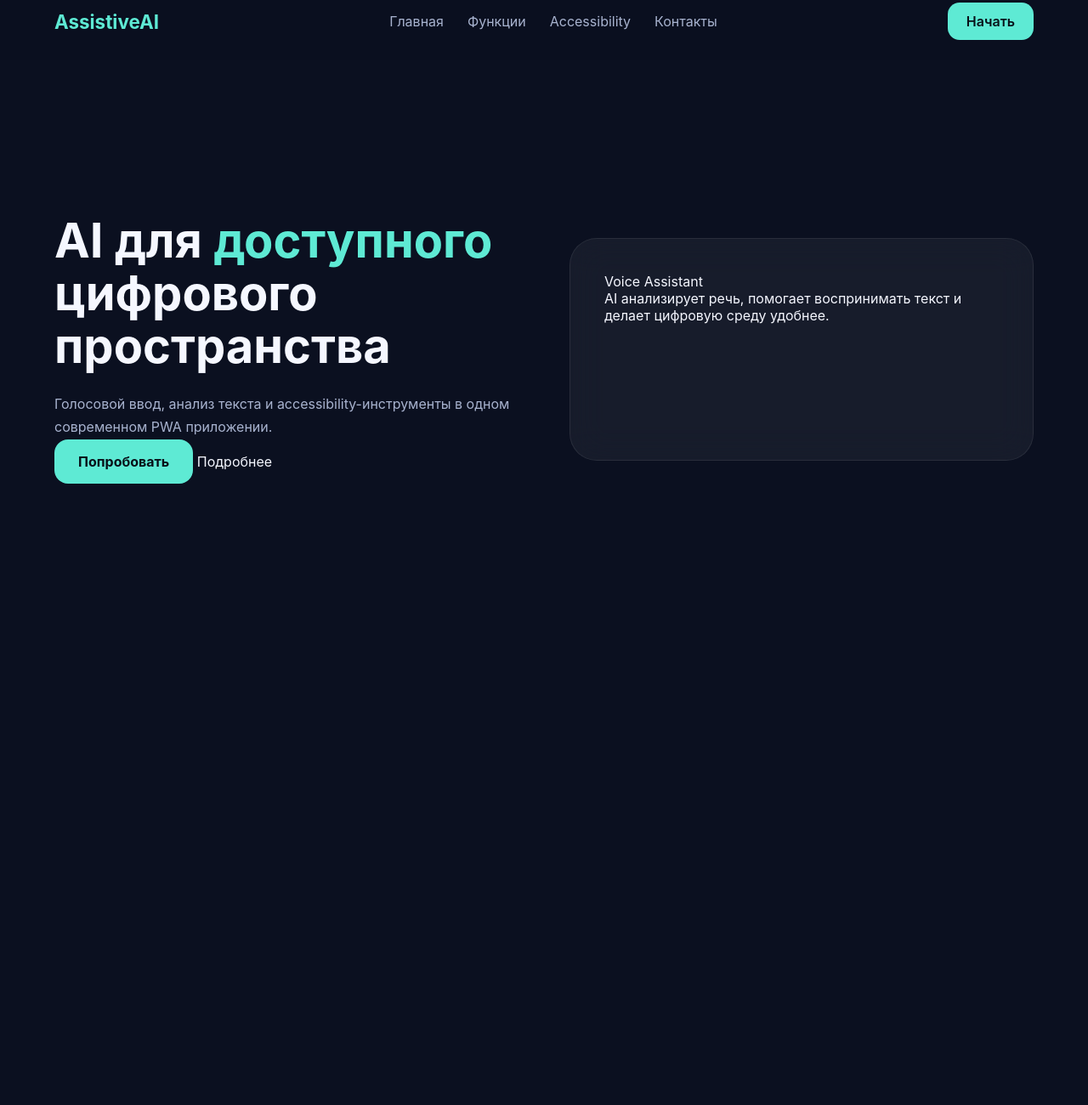
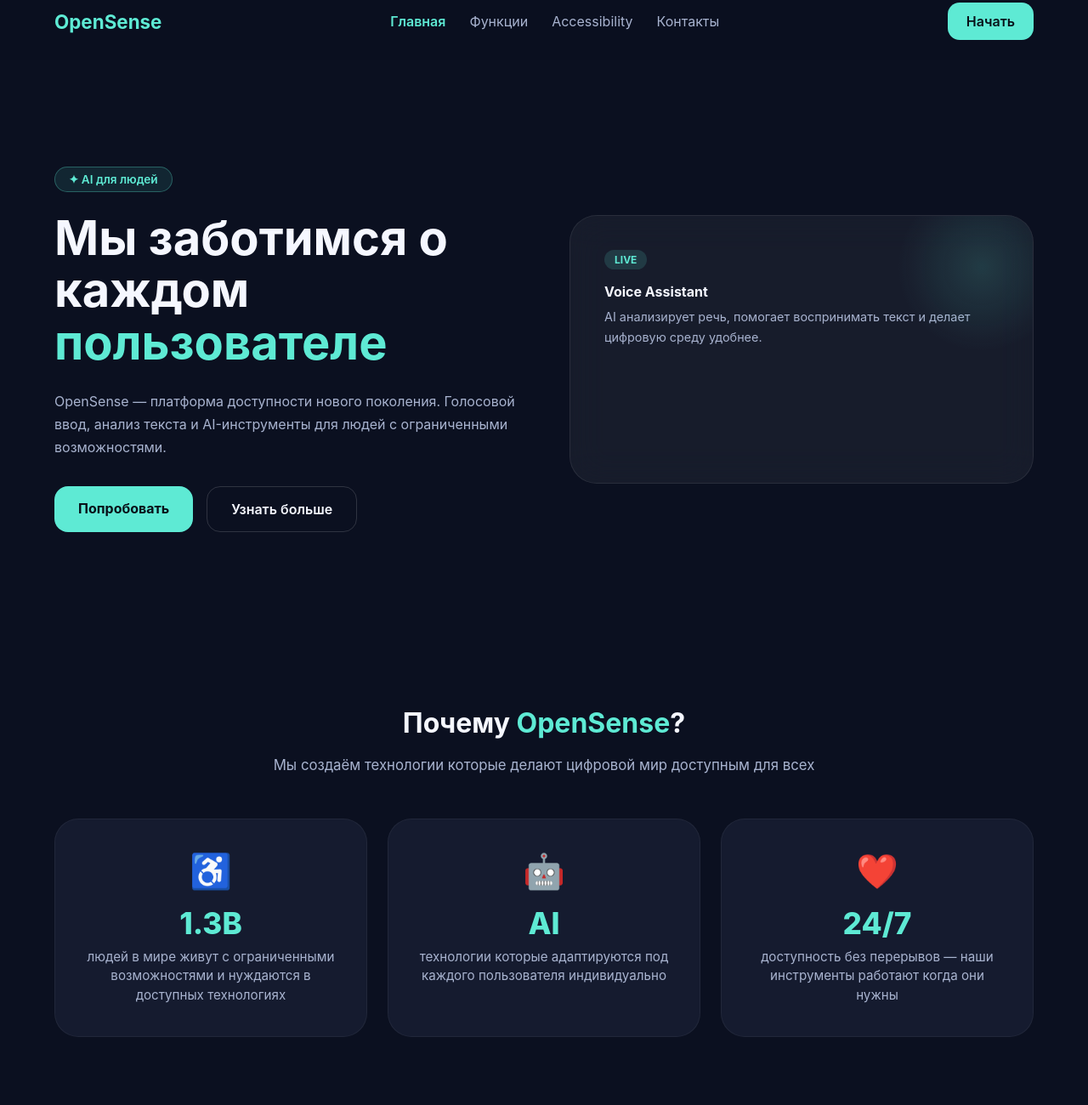
Before and after one commit to EgorFurry/Hakaton-MVP, a website built with webpack: page frontend/index.html in a window 1280 px wide. Shown: the part 21-1321 px from the top of the page at 85% size. Before the commit the page ends 800 px from the top, so only its background shows below. Built offline with nearby package versions, Linux system fonts and the light colour scheme.

Commit message:
Redesign index, contacts and 404 pages

```diff
--- a/frontend/index.html
+++ b/frontend/index.html
@@ -1,99 +1,178 @@
-<link rel="stylesheet" href="css/style.css">
-
 <!DOCTYPE html>
 <html lang="ru">
 <head>
   <meta charset="UTF-8" />
   <meta name="viewport" content="width=device-width, initial-scale=1.0"/>
-  <title>Assistive AI</title>
+  <title>OpenSense — AI для доступного пространства</title>
+  <link rel="preconnect" href="https://fonts.googleapis.com">
+  <link rel="stylesheet" href="css/style.css">
+  <style>
+    .hero-badge {
+      display: inline-block;
+      padding: 6px 16px;
+      background: rgba(94, 234, 212, 0.1);
+      border: 1px solid rgba(94, 234, 212, 0.3);
+      border-radius: 100px;
+      color: #5EEAD4;
+      font-size: 0.85rem;
+      font-weight: 600;
+      margin-bottom: 24px;
+    }
+    .hero-buttons { display: flex; gap: 16px; margin-top: 32px; flex-wrap: wrap; }
+    .secondary-btn {
+      display: inline-block;
+      padding: 16px 28px;
+      border-radius: 16px;
+      border: 1px solid rgba(255,255,255,0.15);
+      color: #F5F7FF;
+      font-weight: 600;
+      transition: .3s;
+    }
+    .secondary-btn:hover { border-color: #5EEAD4; color: #5EEAD4; }
+    .primary-btn:hover { opacity: 0.85; transform: translateY(-2px); }
+    .nav-btn:hover { opacity: 0.85; transform: translateY(-2px); }
 
-  <link rel="preconnect" href="https://fonts.googleapis.com">
-  <link rel="preconnect" href="https://fonts.gstatic.com" crossorigin>
+    /* Карточка справа */
+    .card-title { font-size: 1rem; font-weight: 700; margin-bottom: 8px; color: #F5F7FF; }
+    .card-text { color: #A8B3CF; font-size: 0.9rem; line-height: 1.6; }
+    .card-tag {
+      display: inline-block;
+      margin-bottom: 16px;
+      padding: 4px 12px;
+      background: rgba(94, 234, 212, 0.15);
+      color: #5EEAD4;
+      border-radius: 100px;
+      font-size: 0.75rem;
+      font-weight: 700;
+    }
+    .glow {
+      position: absolute;
+      width: 200px; height: 200px;
+      background: radial-gradient(circle, rgba(94,234,212,0.15), transparent 70%);
+      top: -40px; right: -40px;
+      pointer-events: none;
+    }
+
+    /* Секция заботы */
+    .care-section { padding: 80px 0; }
+    .care-section h2 {
+      font-size: 2rem;
+      text-align: center;
+      margin-bottom: 16px;
+    }
+    .care-section h2 span { color: #5EEAD4; }
+    .care-subtitle {
+      text-align: center;
+      color: #A8B3CF;
+      margin-bottom: 48px;
+      font-size: 1.05rem;
+    }
+    .stats-grid {
+      display: grid;
+      grid-template-columns: repeat(3, 1fr);
+      gap: 24px;
+    }
+    .stat-card {
+      background: #151B2F;
+      border: 1px solid rgba(255,255,255,0.05);
+      border-radius: 28px;
+      padding: 36px 32px;
+      text-align: center;
+      transition: .3s;
+    }
+    .stat-card:hover {
+      border-color: rgba(94, 234, 212, 0.3);
+      transform: translateY(-4px);
+    }
+    .stat-icon { font-size: 2.5rem; margin-bottom: 16px; }
+    .stat-number {
+      font-size: 2.2rem;
+      font-weight: 800;
+      color: #5EEAD4;
+      margin-bottom: 8px;
+    }
+    .stat-label { color: #A8B3CF; font-size: 0.95rem; line-height: 1.5; }
+
+    @media (max-width: 980px) {
+      .stats-grid { grid-template-columns: 1fr; }
+    }
+  </style>
 </head>
 <body>
 
 <header>
   <div class="container">
     <nav>
-
-      <div class="logo">
-        AssistiveAI
-      </div>
-
+      <div class="logo">OpenSense</div>
       <div class="nav-links">
-        <a href="index.html">Главная</a>
+        <a href="index.html" class="active">Главная</a>
         <a href="features.html">Функции</a>
         <a href="accessibility.html">Accessibility</a>
         <a href="contacts.html">Контакты</a>
       </div>
-
-      <a href="cases.html" class="nav-btn">
-        Начать
-      </a>
-
+      <a href="cases.html" class="nav-btn">Начать</a>
     </nav>
   </div>
 </header>
 
 <main>
-
+  <!-- HERO -->
   <section class="hero">
     <div class="container">
-
       <div class="hero-wrapper">
-
         <div class="hero-left">
-
-          <h1>
-            AI для <span>доступного</span> цифрового пространства
-          </h1>
-
-          <p>
-            Голосовой ввод, анализ текста и accessibility-инструменты
-            в одном современном PWA приложении.
-          </p>
-
+          <div class="hero-badge">✦ AI для людей</div>
+          <h1>Мы заботимся о каждом <span>пользователе</span></h1>
+          <p>OpenSense — платформа доступности нового поколения. Голосовой ввод, анализ текста и AI-инструменты для людей с ограниченными возможностями.</p>
           <div class="hero-buttons">
-
-            <a href="#" class="primary-btn">
-              Попробовать
-            </a>
-
-            <a href="#" class="secondary-btn">
-              Подробнее
-            </a>
-
+            <a href="cases.html" class="primary-btn">Попробовать</a>
+            <a href="features.html" class="secondary-btn">Узнать больше</a>
           </div>
-
         </div>
-
         <div class="hero-right">
-
           <div class="hero-card">
-
-            <div class="card-title">
-              Voice Assistant
-            </div>
-
+            <div class="glow"></div>
+            <div class="card-tag">LIVE</div>
+            <div class="card-title">Voice Assistant</div>
             <div class="card-text">
               AI анализирует речь, помогает воспринимать текст
               и делает цифровую среду удобнее.
             </div>
+            <div class="wave">
+              <span style="animation-delay:0s"></span>
+              <span style="animation-delay:.15s"></span>
+              <span style="animation-delay:.3s"></span>
+              <span style="animation-delay:.45s"></span>
+              <span style="animation-delay:.6s"></span>
+            </div>
+          </div>
+        </div>
+      </div>
+    </div>
+  </section>
 
-            <div class="wave">
-              <span></span>
-              <span></span>
-              <span></span>
-              <span></span>
-              <span></span>
-            </div>
-
-          </div>
-
+  <!-- СЕКЦИЯ ЗАБОТЫ -->
+  <section class="care-section">
+    <div class="container">
+      <h2>Почему <span>OpenSense</span>?</h2>
+      <p class="care-subtitle">Мы создаём технологии которые делают цифровой мир доступным для всех</p>
+      <div class="stats-grid">
+        <div class="stat-card">
+          <div class="stat-icon">♿</div>
+          <div class="stat-number">1.3B</div>
+          <div class="stat-label">людей в мире живут с ограниченными возможностями и нуждаются в доступных технологиях</div>
         </div>
-
+        <div class="stat-card">
+          <div class="stat-icon">🤖</div>
+          <div class="stat-number">AI</div>
+          <div class="stat-label">технологии которые адаптируются под каждого пользователя индивидуально</div>
+        </div>
+        <div class="stat-card">
+          <div class="stat-icon">❤️</div>
+          <div class="stat-number">24/7</div>
+          <div class="stat-label">доступность без перерывов — наши инструменты работают когда они нужны</div>
+        </div>
       </div>
-
     </div>
   </section>
 </main>
```
Also changed, not shown: frontend/404.html (+40 -50 lines), frontend/accessibility.html (+5 -7 lines), frontend/cases.html (+2 -2 lines), frontend/contacts.html (+21 -76 lines), frontend/features.html (+2 -2 lines).
